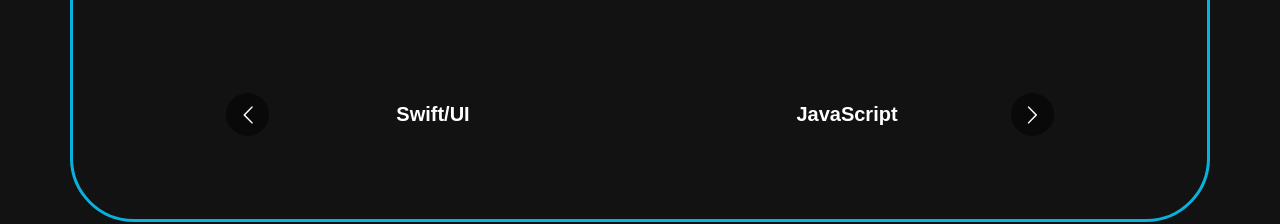
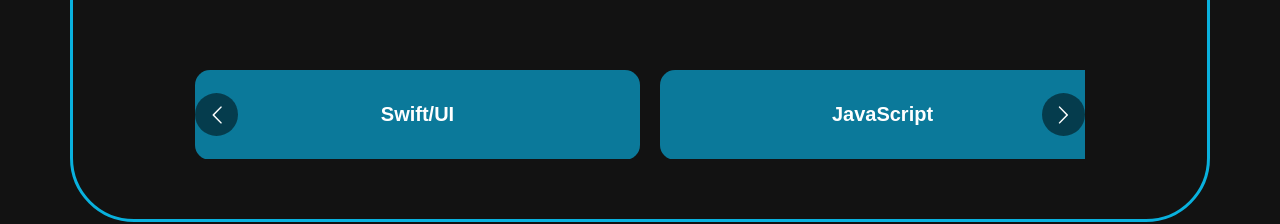
Before and after one commit to Nico-T-Ihle/NicoIhle, a React (Create React App) app: page / in a window 1280 px wide. Shown: the part 1501-1725 px from the top of the page. Built offline with nearby package versions, Linux system fonts and the light colour scheme.

Commit message:
NEW: CSS Change

```diff
--- a/src/assets/css/main.css
+++ b/src/assets/css/main.css
@@ -907,6 +907,7 @@
     box-shadow: inset 0 -.5em 0 #00a6ed;
     text-decoration: none;
     transition: box-shadow .3s ease-out;
+    color: #fff;
 }
 
 u:hover {
--- a/src/assets/css/skills.css
+++ b/src/assets/css/skills.css
@@ -48,7 +48,7 @@
 
 
 .skill-slider {
-    width: 80%;
+    width: 86%;
     margin: 0 auto;
     position: relative;
 }
@@ -133,3 +133,9 @@
 .react-multiple-carousel__arrow--right {
     right: 0%;
 }
+
+.react-multi-carousel-item.react-multi-carousel-item--active {
+    background-color: #0b799a;
+    border-radius: 15px;
+    margin-right: 20px;
+}
```
